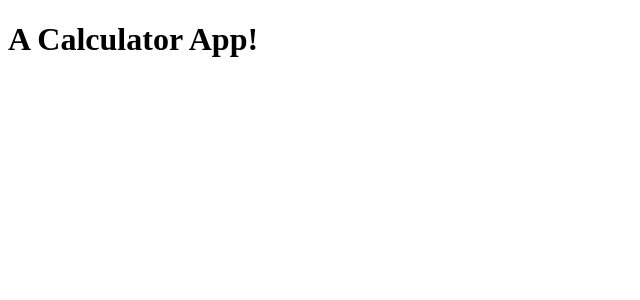
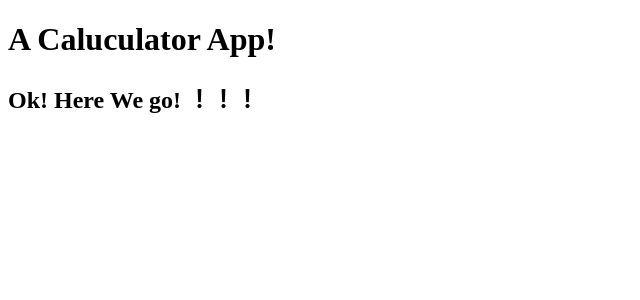
Before and after one commit to daiwanxing/calculator, a Vue app: page / in a window 1280 px wide. Shown: the top 300 px of the page, without its empty margins (0-640 px from the left). Built offline with nearby package versions, Linux system fonts and the light colour scheme.

Commit message:
update webpack.config.js

```diff
--- a/src/App.vue
+++ b/src/App.vue
@@ -1,3 +1,11 @@
+<script lang="ts" setup>
+import { ref } from "vue";
+
+const SubTitle = ref("A Caluculator App!");
+
+</script>
+
 <template>
-    <h1>A Calculator App!</h1>
+    <h1>{{ SubTitle }}</h1>
+    <h2>Ok! Here We go! ！！！</h2>
 </template>
--- a/tsconfig.json
+++ b/tsconfig.json
@@ -10,6 +10,7 @@
         "esModuleInterop": true,
         "noImplicitThis": true,
         "importHelpers": true,
+        "jsx": "preserve",
         "moduleResolution": "node",
         "lib": [
             "DOM",
```
Also changed, not shown: 1 other file (tests, documents, lock files or other folders).
